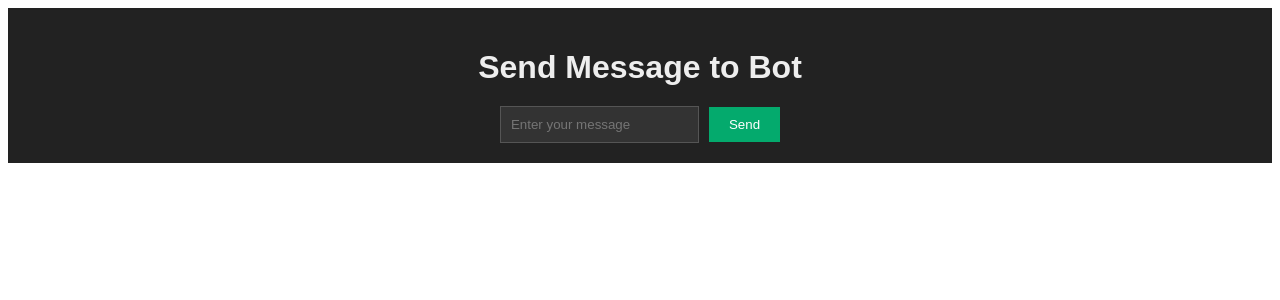
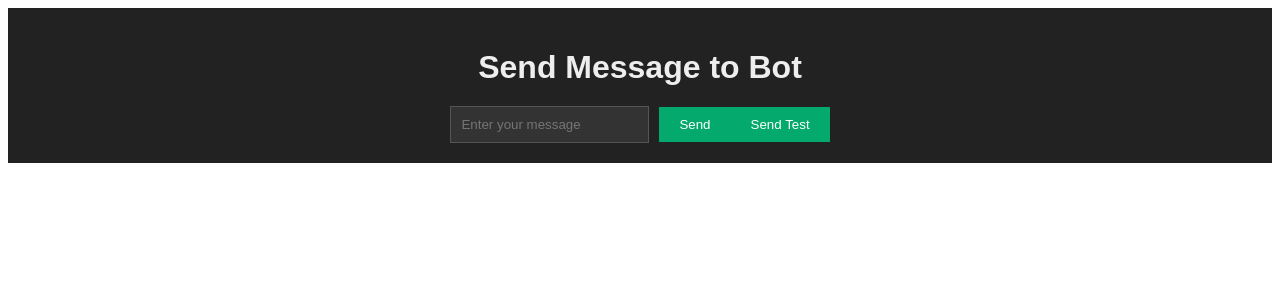
Before and after one commit to LeonFRD/tg-web-app, a React (Create React App) app: page / in a window 1280 px wide. Shown: the top 300 px of the page. Built offline with nearby package versions, Linux system fonts and the light colour scheme.

Commit message:
Your descriptive commit message

```diff
--- a/src/App.js
+++ b/src/App.js
@@ -40,7 +40,18 @@ function App() {
           value={message}
           onChange={handleInputChange}
         />
-        <button onClick={sendMessage}>Send</button>
+        <button onClick={sendMessage}>Send</button> {/* Your existing button */}
+
+        {/* Add the test button here */}
+        <button onClick={() => {
+          if (window.Telegram && window.Telegram.WebApp) {
+            const telegram = window.Telegram.WebApp;
+            telegram.sendMessage('YOUR_BOT_TOKEN', 'Test message');
+          }
+        }}>
+          Send Test
+        </button>
+
       </div>
     </div>
   );
```
